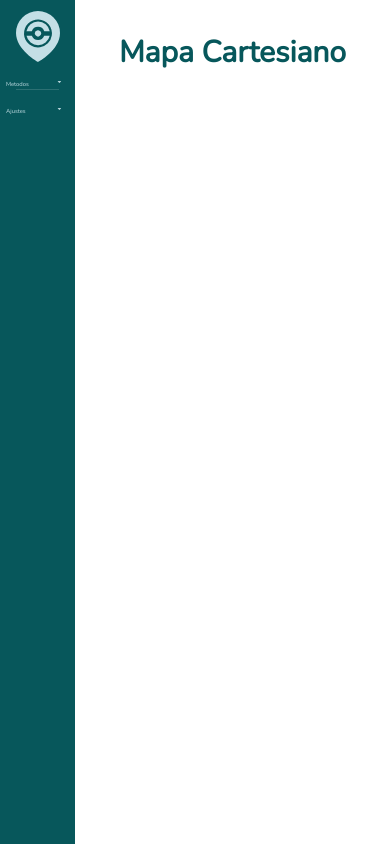
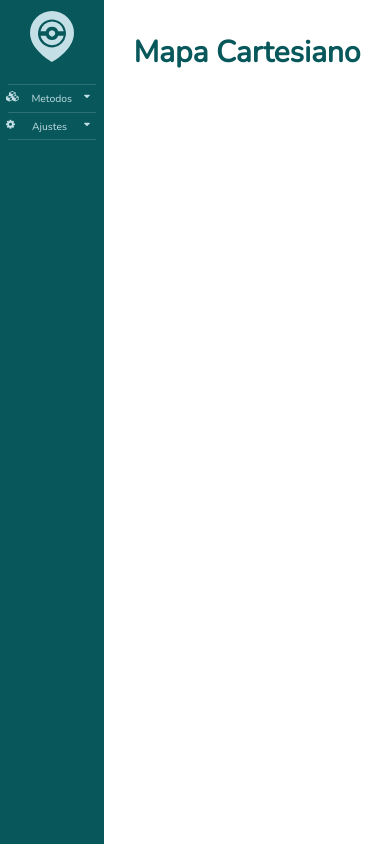
Before and after one commit to NC0D3/lokalization, a plain HTML site: page index.html in a window 390 px wide. Drawn offline with nearby package versions, Linux system fonts and the light colour scheme.

Commit message:
zsa<zxvb

```diff
--- a/css/style.css
+++ b/css/style.css
@@ -1,5 +1,5 @@
 @import url('https://fonts.googleapis.com/css2?family=Nunito&display=swap');
-
+/*configuracion base*/
 :root {
     --main-bkg: #e7e8e8;
     --main-color: #07575b;
@@ -7,6 +7,7 @@
     --main-color-active: #003b46;
     --main-color-active-text: #66a5ad;
     --main-font: 'Nunito', sans-serif;
+    --min-width: 104px;
 }
 
 html {
@@ -23,14 +24,14 @@ body {
     padding: 0;
     position: absolute;
     display: grid;
-    grid-template-columns: minmax(75px, 11fr) 89fr;
+    grid-template-columns: minmax(var(--min-width), 11fr) 89fr;
 }
 
-/* Fixed sidenav, full height */
+/*configuracion del menu lateral*/
 .sidenav {
     grid-column: 1 / 2;
     height: 100%;
-    min-width: 75px;
+    min-width: var(--min-width);
     width: 11vw;
     position: fixed;
     z-index: 1;
@@ -43,7 +44,7 @@ body {
 
 .logo {
     width: 100%;
-    min-width: 75px;
+    min-width: var(--min-width);
     text-align: center;
 
 }
@@ -51,11 +52,11 @@ body {
 .logo img {
     width: 3.5vw;
     min-width: 44px;
-    margin: .70rem;
+    margin-top: .7rem;
 }
 
 .logo h1 {
-    font-size: 1.5vw;
+    font-size: 1vw;
     margin: .70em;
     position: relative;
     z-index: 1;
@@ -63,24 +64,43 @@ body {
 
 }
 
-/* Style the sidenav links and the dropdown button */
+.sidenav hr {
+    box-sizing: content-box;
+    height: 0;
+    overflow: visible;
+    border: 0;
+    border-top: 1px solid rgba(255, 255, 255, .15);
+    margin: .3rem .5rem .3rem;
+}
+
+/*configuracion de los menus*/
 .sidenav a,
 .dropdown-btn {
     font-family: var(--main-font);
     color: var(--main-color-text);
     text-decoration: none;
-    font-size: 1.5vw;
+    font-size: .85rem;
     display: block;
     border: none;
     background: none;
     width: 11vw;
-    min-width: 75px;
+    min-width: var(--min-width);
     text-align: left;
     cursor: pointer;
     outline: none;
 }
 
-/* On mouse-over */
+.dropdown-btn{
+    display: flex;
+    justify-content: space-between;
+}
+
+.fa-caret-down {
+    float: right;
+    padding-right: 8px;
+}
+
+/* hover de la sidebar */
 .sidenav a:hover,
 .dropdown-btn:hover {
     color: var(--main-color-active-text);
@@ -91,30 +111,17 @@ body {
     color: var(--main-color-active-text);
 }
 
-.sidenav hr {
-    box-sizing: content-box;
-    height: 0;
-    overflow: visible;
-    border: 0;
-    border-top: 1px solid rgba(255, 255, 255, .15);
-    margin: 0 1rem 1rem;
-}
 
 /* Dropdown container (hidden by default). Optional: add a lighter background color and some left padding to change the design of the dropdown content */
 .dropdown-container{
     display: none;
     background-color: var(--main-color-active);
-    padding-left: 8px;
 }
 
 .dropdown-container a{
     font-family: var(--main-font);
-}
-
-/* Optional: Style the caret down icon */
-.fa-caret-down {
-    float: right;
-    padding-right: 8px;
+    display: flex;
+    justify-content: space-around;
 }
 
 /* Main content */
@@ -161,4 +168,18 @@ body {
     .sidenav a {
         font-size: 18px;
     }
+
+    .logo img {
+        margin-bottom: .7rem;
+    }
+    .sidenav hr {
+        min-width: 50px;
+        margin: .3rem 8% .3rem;
+    }
+
+    .sidenav a,
+    .dropdown-btn {
+    font-size:.65rem;
+    }
+
 }
--- a/index.html
+++ b/index.html
@@ -12,10 +12,11 @@
     <div class="sidenav">
         <div class="logo">
             <img src="media/Logo.svg" alt="Logo">
-            <h1>Lokalization</h1>
+            <h1>LOKALIZATION</h1>
         </div>
-        <button class="dropdown-btn">Metodos
-            <i class="fa fa-caret-down"></i>
+        <hr>
+        <button class="dropdown-btn">
+            <i class="fa fa-cubes"></i>Metodos<i class="fa fa-caret-down"></i>
         </button>
         <div class="dropdown-container">
             <a href="#">metodo 1</a>
@@ -23,8 +24,8 @@
             <a href="#">metodo 3</a>
         </div>
         <hr>
-        <button class="dropdown-btn">Ajustes
-            <i class="fa fa-caret-down"></i>
+        <button class="dropdown-btn">
+            <i class="fa fa-gear"></i>Ajustes<i class="fa fa-caret-down"></i>
         </button>
         <div class="dropdown-container">
             <p>
@@ -46,6 +47,7 @@
                 <input type="email" id="mail" name="usermail">
             </p>
         </div>
+        <hr>
     </div>
 
     <div class="main">
```
